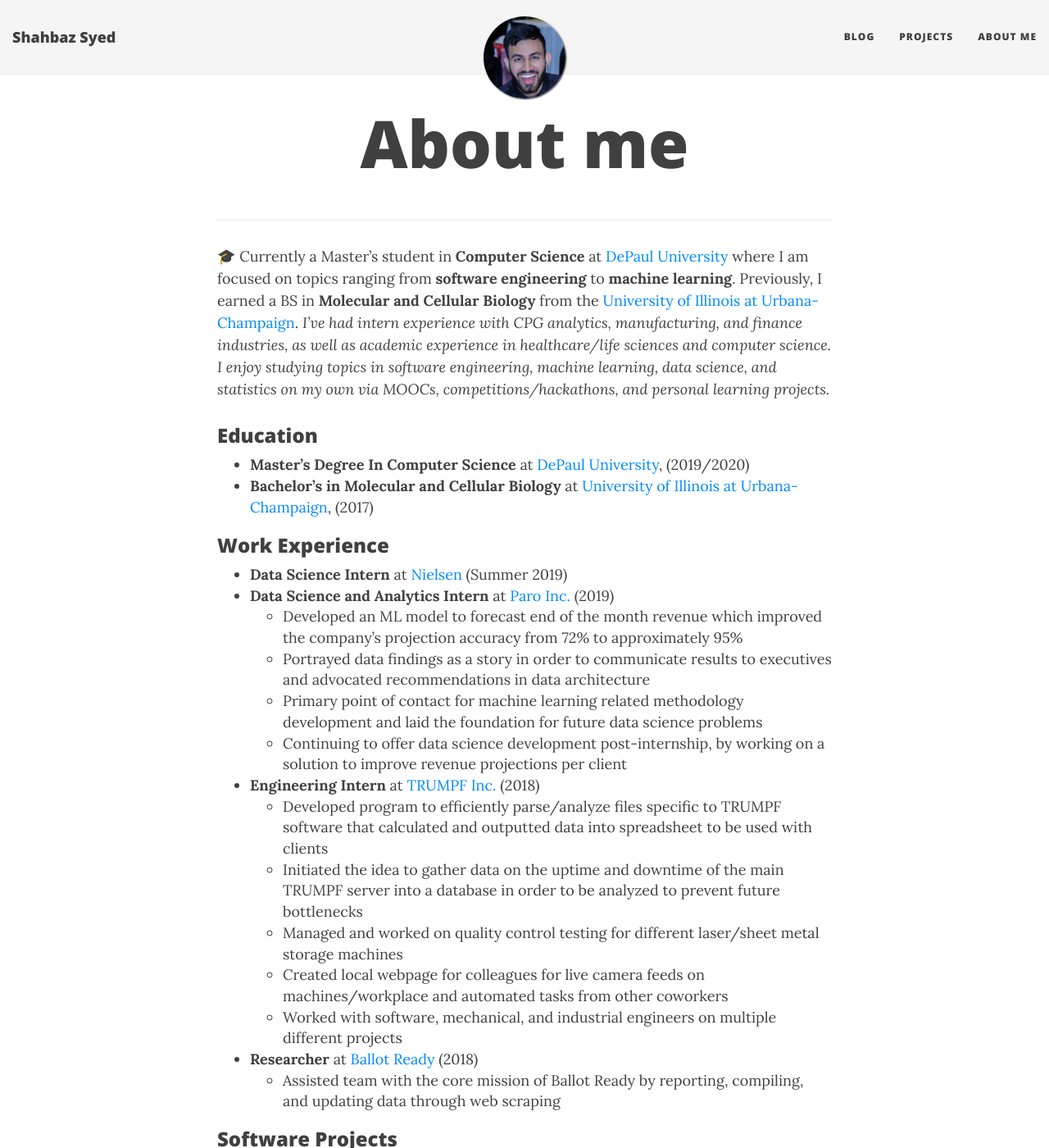
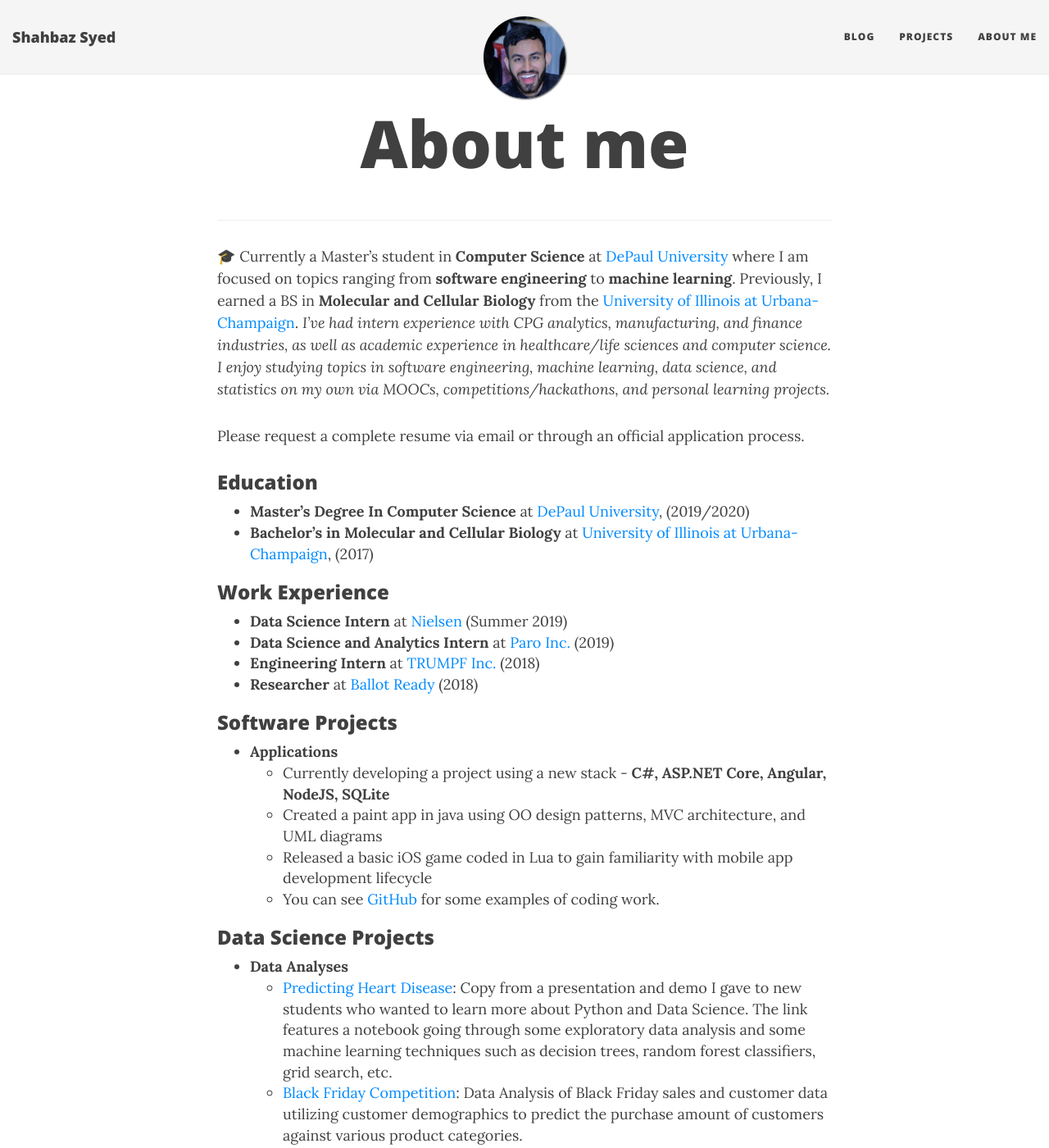
Before and after one commit to shasye1/shasye1.github.io, a Jekyll site: the page built from aboutme.md, in a window 1280 px wide and 1400 px high. Shown: the whole window at 82% size. Built offline with Jekyll 4.4.1, drawn with Linux system fonts in a browser that asks for light colours; nearby versions of some CDN libraries.

Commit message:
data changes

```diff
--- a/aboutme.md
+++ b/aboutme.md
@@ -7,6 +7,8 @@
 
 &#127891; Currently a Master's student in **Computer Science** at [DePaul University](http://www.cdm.depaul.edu/academics/Pages/Current/Requirements-MS-in-Computer-Science.aspx) where I am focused on topics ranging from **software engineering** to **machine learning**. Previously, I earned a BS in **Molecular and Cellular Biology** from the [University of Illinois at Urbana-Champaign](http://catalog.illinois.edu/undergraduate/las/academic-units/molecular-cell-bio/molecular-cellular-biology-concentration/).  *I've had intern experience with CPG analytics, manufacturing, and finance industries, as well as academic experience in healthcare/life sciences and computer science. I enjoy studying topics in software engineering, machine learning, data science, and statistics on my own via MOOCs, competitions/hackathons, and personal learning projects.*
 
+Please request a complete resume via email or through an official application process.
+
 ### Education
 
 * **Master's Degree In Computer Science** at [DePaul University](https://www.cdm.depaul.edu/academics/Pages/current/Requirements-MS-in-Computer-Science.aspx), (2019/2020)
@@ -15,18 +17,8 @@
 ### Work Experience
 * **Data Science Intern** at [Nielsen](https://www.nielsen.com) (Summer 2019)
 * **Data Science and Analytics Intern** at [Paro Inc.](https://www.paro.io) (2019)
-    *	Developed an ML model to forecast end of the month revenue which improved the company’s projection accuracy from 72% to approximately 95%
-    *	Portrayed data findings as a story in order to communicate results to executives and advocated recommendations in data architecture
-    *	Primary point of contact for machine learning related methodology development and laid the foundation for future data science problems
-    *	Continuing to offer data science development post-internship, by working on a solution to improve revenue projections per client
 * **Engineering Intern** at [TRUMPF Inc.](https://www.trumpf.com/en_US/) (2018)
-    * Developed program to efficiently parse/analyze files specific to TRUMPF software that calculated and outputted data into spreadsheet to be used with clients
-    * Initiated the idea to gather data on the uptime and downtime of the main TRUMPF server into a database in order to be analyzed to prevent future bottlenecks
-    * Managed and worked on quality control testing for different laser/sheet metal storage machines
-    * Created local webpage for colleagues for live camera feeds on machines/workplace and automated tasks from other coworkers
-    * Worked with software, mechanical, and industrial engineers on multiple different projects
 * **Researcher** at [Ballot Ready](https://www.ballotready.org) (2018)
-    * Assisted team with the core mission of Ballot Ready by reporting, compiling, and updating data through web scraping
 
 ### Software Projects
 * **Applications**
```
Also changed, not shown: 1 other file.
